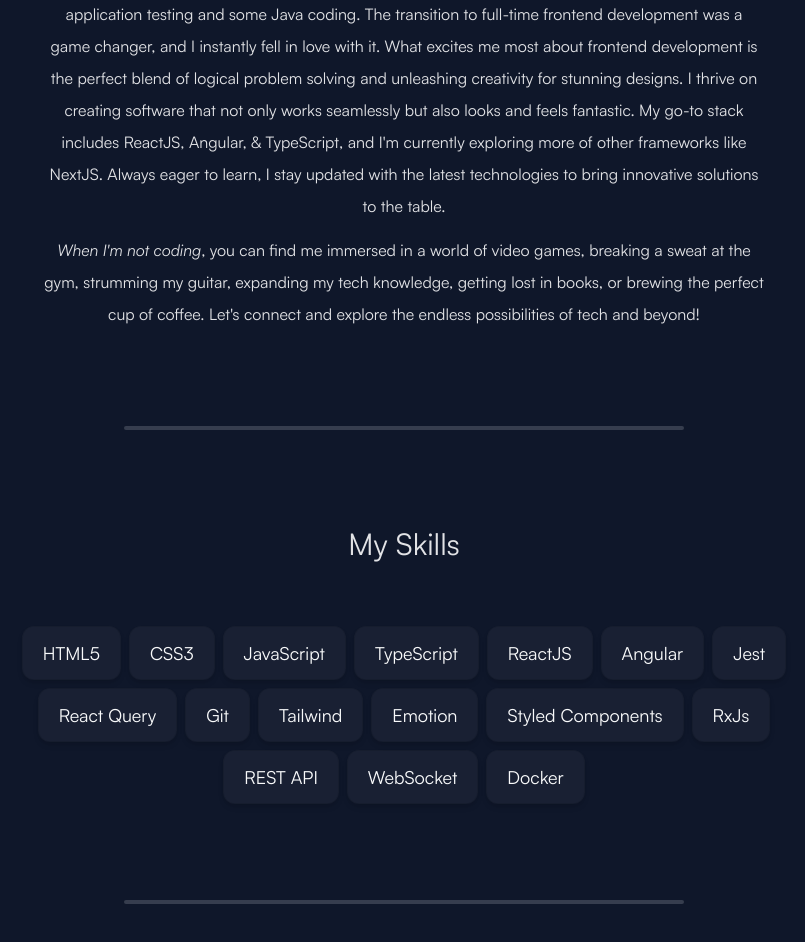
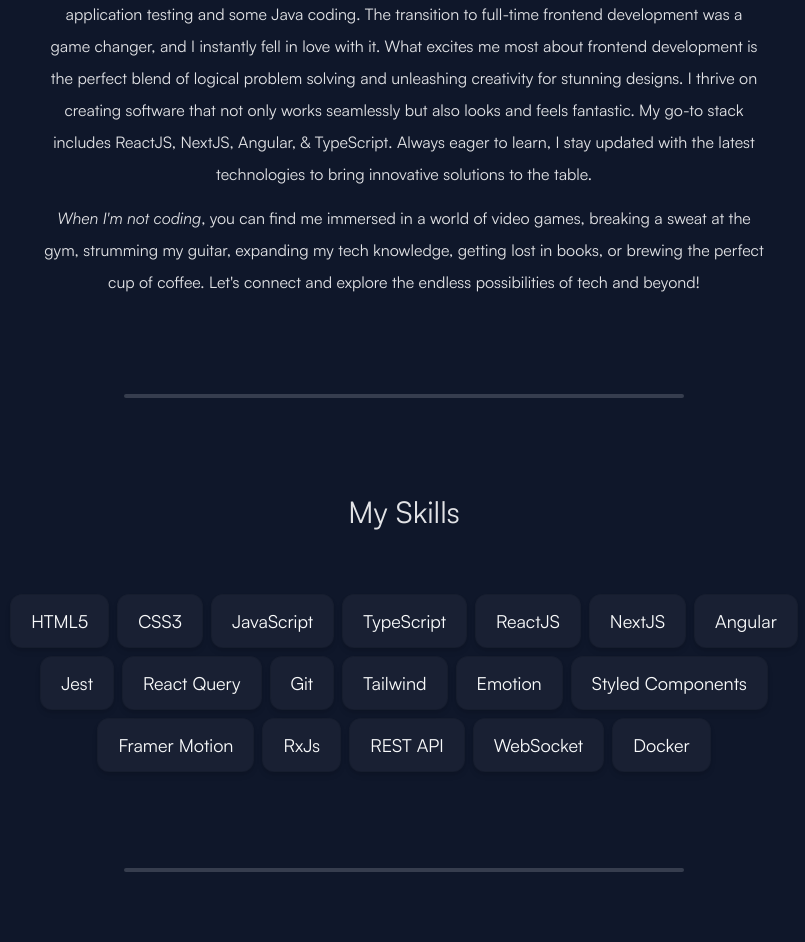
Before and after one commit to mark-fender/my-portfolio, a Next.js app: page / in a window 1280 px wide. Shown: the part 1120-2062 px from the top of the page, without its empty margins (236-1041 px from the left). Built offline with nearby package versions, Linux system fonts and the light colour scheme; no server answers.

Commit message:
updated site intro, about and skills

```diff
--- a/src/components/About.tsx
+++ b/src/components/About.tsx
@@ -29,10 +29,9 @@ const About = () => {
         perfect blend of logical problem solving and unleashing creativity for stunning designs. I
         thrive on creating software that not only works seamlessly but also looks and feels
         fantastic. My go-to stack includes
-        <span className='font-medium'> ReactJS, Angular, & TypeScript</span>, and I&apos;m currently
-        exploring more of other frameworks like <span className='font-medium'>NextJS</span>. Always
-        eager to learn, I stay updated with the latest technologies to bring innovative solutions to
-        the table.
+        <span className='font-medium'> ReactJS, NextJS, Angular, & TypeScript</span>. Always eager
+        to learn, I stay updated with the latest technologies to bring innovative solutions to the
+        table.
       </p>
 
       <p>
--- a/src/components/Intro.tsx
+++ b/src/components/Intro.tsx
@@ -40,7 +40,8 @@ const Intro = () => {
         <span className='font-bold'>frontend developer</span> with{' '}
         <span className='font-bold'>6 years</span> of professional experience in web development. I
         am passionate about building responsive user interfaces with performance and attention to
-        detail in mind. My main focus is on <span className='font-bold'>ReactJS</span>.
+        detail in mind. My main focus is on <span className='font-bold'>ReactJS</span> &{' '}
+        <span className='font-bold'>NextJS</span>.
       </motion.h1>
       <motion.div
         className='mt-16 flex flex-col sm:flex-row items-center justify-center gap-4 px-4 tex-lg font-medium'
--- a/src/lib/data.tsx
+++ b/src/lib/data.tsx
@@ -154,6 +154,7 @@ export const skillsData = [
   'JavaScript',
   'TypeScript',
   'ReactJS',
+  'NextJS',
   'Angular',
   'Jest',
   'React Query',
@@ -161,6 +162,7 @@ export const skillsData = [
   'Tailwind',
   'Emotion',
   'Styled Components',
+  'Framer Motion',
   'RxJs',
   'REST API',
   'WebSocket',
```
